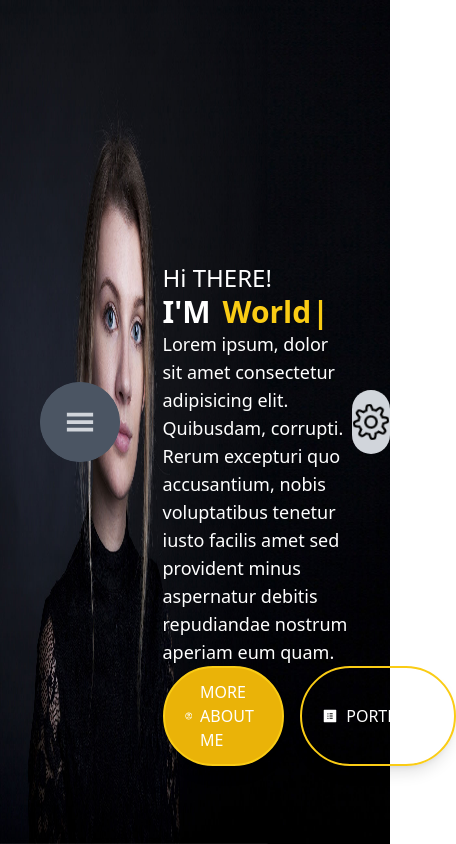
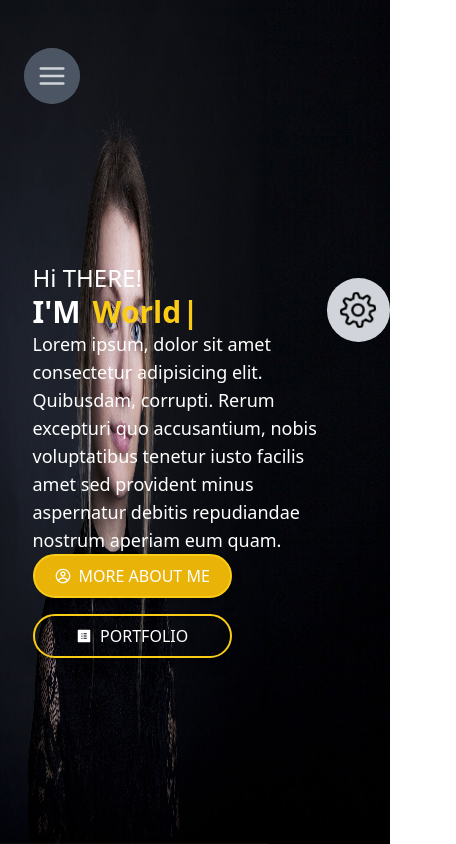
Before and after one commit to Rahul-max55/portfolio-2, a React (Create React App) app: page / in a window 390 px wide. Shown: the whole page, 456 px wide, since content can reach past the window. Built offline with nearby package versions, Linux system fonts and the light colour scheme.

Commit message:
home page responsive and all pages animation done

```diff
--- a/package.json
+++ b/package.json
@@ -6,6 +6,7 @@
     "@testing-library/jest-dom": "^5.17.0",
     "@testing-library/react": "^13.4.0",
     "@testing-library/user-event": "^13.5.0",
+    "framer-motion": "^10.16.0",
     "react": "^18.2.0",
     "react-dom": "^18.2.0",
     "react-icons": "^4.10.1",
--- a/public/index.html
+++ b/public/index.html
@@ -25,6 +25,11 @@
       work correctly both with client-side routing and a non-root public URL.
       Learn how to configure a non-root public URL by running `npm run build`.
     -->
+    <style>
+      .active {
+        color: yellow;
+      }
+    </style>
     <title>React App</title>
   </head>
   <body>
--- a/src/App.jsx
+++ b/src/App.jsx
@@ -1,21 +1,18 @@
-import React, {useState } from "react";
-import { Route , Routes } from "react-router-dom";
-import Home from "./pages/Home";
-import About from "./pages/About";
-import Portfolio from "./pages/Portfolio";
-import Contact from "./pages/Contact";
+import React, { useState } from "react";
+import { BrowserRouter } from "react-router-dom";
+
+import AnimatedRoutes from "./components/AnimatedRoutes";
+import Navbar from "./components/Navbar";
 
 const App = () => {
 
 
   return (
     <>
-      <Routes>
-          <Route path="/" element={<Home />} />
-          <Route path="/about" element={<About />} />
-          <Route path="/portfolio" element={<Portfolio />} />
-          <Route path="/contact" element={<Contact />} />
-      </Routes>
+      <BrowserRouter>
+        <Navbar />
+        <AnimatedRoutes />
+      </BrowserRouter>
     </>
   );
 };
--- /dev/null
+++ b/src/components/AnimatedRoutes.jsx
@@ -0,0 +1,26 @@
+import React from "react";
+import { Route, Routes, useLocation } from "react-router-dom";
+import About from "../pages/About";
+import Home from "../pages/Home";
+import Portfolio from "../pages/Portfolio";
+import Contact from "../pages/Contact";
+import { AnimatePresence } from "framer-motion";
+
+const AnimatedRoutes = () => {
+  const location = useLocation();
+
+  return (
+    <>
+      <AnimatePresence>
+        <Routes location={location} key={location.pathname}>
+          <Route path="/" element={<Home />} />
+          <Route path="/about" element={<About />} />
+          <Route path="/portfolio" element={<Portfolio />} />
+          <Route path="/contact" element={<Contact />} />
+        </Routes>
+      </AnimatePresence>
+    </>
+  );
+};
+
+export default AnimatedRoutes;
--- /dev/null
+++ b/src/components/Navbar.jsx
@@ -0,0 +1,85 @@
+import React, { useEffect, useState } from "react";
+import { NavLink} from "react-router-dom";
+import { FaHome } from "react-icons/fa";
+import { BsFillPersonFill } from "react-icons/bs";
+import { BiSolidBriefcase } from "react-icons/bi";
+import { HiMail } from "react-icons/hi";
+import { ImBlogger} from "react-icons/im";
+import { RxCross2} from "react-icons/rx";
+import { FiMenu } from "react-icons/fi";
+
+const Navbar = () => {
+  const [hideNav, sethideNav] = useState(true);
+
+  const handleClose = (e) => {
+    e.preventDefault();
+    sethideNav(!hideNav);
+  };
+
+
+
+  useEffect(()=>{
+    sethideNav(true);
+  },[])
+
+
+  return (
+    <>
+      <div
+        className={`bg-gray-600 w-14 md:w-20 rounded-full top-12 md:top-24 z-40 left-6 sm:left-10 fixed transition-all duration-500 ease-linear flex justify-evenly items-center  flex-col ${
+          hideNav ? "h-14 md:h-20 overflow-hidden" : "h-96"
+        }`}
+      >
+        <div
+          className={`bg-gray-600 w-14 h-24 md:w-20 md:h-24 rounded-full hover:text-gray-100 cursor-pointer flex justify-evenly text-3xl text-gray-300 items-center flex-col `}
+          onClick={handleClose}
+        >
+         {hideNav ? <FiMenu /> : <RxCross2 />}
+        </div>
+        <div
+          className={`bg-gray-600 w-14 md:w-20 rounded-full flex transition-all duration-500 ease-linear  justify-between text-2xl items-center text-gray-300 flex-col ${
+            hideNav ? "h-0 overflow-hidden" : "h-96 pb-8"
+          }`}
+        >
+          <NavLink
+            to="/"
+            className="relative hover:text-yellow-400  focus:text-yellow-400 cursor-pointer"
+          >
+            <FaHome />
+            <span className="absolute top-0 left-16 text-xl bg-gray-500 px-2 rounded-lg">HOME</span>
+          </NavLink>
+          <NavLink
+            to="/about"
+            className="relative hover:text-yellow-400  focus:text-yellow-400 cursor-pointer"
+          >
+            <BsFillPersonFill />
+            <span className="absolute top-0 left-16 text-xl bg-gray-500  px-2 rounded-lg" >ABOUT</span>
+          </NavLink>
+          <NavLink
+            to="/portfolio"
+            className="relative hover:text-yellow-400  focus:text-yellow-400 cursor-pointer"
+          >
+            <BiSolidBriefcase />
+            <span className="absolute top-0 left-16 text-xl bg-gray-500  px-2 rounded-lg" >PORTFOLIO</span>
+          </NavLink>
+          <NavLink
+            to="/contact"
+            className="relative hover:text-yellow-400  focus:text-yellow-400 cursor-pointer"
+          >
+            <HiMail />
+            <span className="absolute top-0 left-16 text-xl bg-gray-500  px-2 rounded-lg" >CONTACT</span>
+          </NavLink>
+          <NavLink
+            to="/blog"
+            className="relative hover:text-yellow-400  focus:text-yellow-400 cursor-pointer"
+          >
+            <ImBlogger />
+            <span className="absolute top-0 left-16 text-xl bg-gray-500  px-2 rounded-lg" >BLOG</span>
+          </NavLink>
+        </div>
+      </div>
+    </>
+  );
+};
+
+export default Navbar;
--- a/src/index.js
+++ b/src/index.js
@@ -2,13 +2,10 @@ import React from "react";
 import ReactDOM from "react-dom/client";
 import App from "./App";
 import "../src/index.css";
-import { BrowserRouter } from "react-router-dom";
 
 const root = ReactDOM.createRoot(document.getElementById("root"));
 root.render(
   <React.StrictMode>
-    <BrowserRouter>
       <App />
-    </BrowserRouter>
   </React.StrictMode>
 );
--- a/src/pages/Contact.jsx
+++ b/src/pages/Contact.jsx
@@ -3,13 +3,20 @@ import { AiFillProfile } from "react-icons/ai";
 import { BsWhatsapp } from "react-icons/bs";
 import { CgProfile } from "react-icons/cg";
 import { Link } from "react-router-dom";
+import { motion } from "framer-motion";
+
 
 const Contact = () => {
   return (
     <>
-      <div className="bg-[#222] min-h-screen text-white">
+      <motion.div
+      initial={{ x: 300, opacity: 0 }}
+      animate={{ x: 0, opacity: 1 }}
+      exit={{ x: -300, opacity: 0 }}
+
+      className="bg-[#222] min-h-screen text-white">
         <div className=" p-10 text-4xl font-extrabold flex items-center justify-center">
-          <h1>ABOUT </h1>
+          <h1>CONTACT </h1>
           <span className="text-yellow-400 mx-2">ME</span>
         </div>
         <div className="flex pb-10 justify-center items-center text-center ">
@@ -99,7 +106,7 @@ const Contact = () => {
         </div>
 
         {/*end Context details */}
-      </div>
+      </motion.div>
     </>
   );
 };
--- a/src/pages/Home.jsx
+++ b/src/pages/Home.jsx
@@ -4,75 +4,34 @@ import cover from "../Assets/fullscreendark.jpg";
 import { CgProfile } from "react-icons/cg";
 import { AiFillProfile } from "react-icons/ai";
 import { SlSettings } from "react-icons/sl";
-import { FaHome } from "react-icons/fa";
-import { BsFillPersonFill } from "react-icons/bs";
-import { BiSolidBriefcase } from "react-icons/bi";
-import { HiMail } from "react-icons/hi";
-import { ImBlogger } from "react-icons/im";
-import { GiHamburgerMenu } from "react-icons/gi";
 import Typewriter from "typewriter-effect";
+import { motion } from "framer-motion";
 
 const Home = () => {
-  const [hideNav, sethideNav] = useState(true);
 
-  const handleClose = (e) => {
-    e.preventDefault();
-    sethideNav(!hideNav);
-  };
+
 
   return (
     <>
-      <div
+      <motion.div
+      initial={{ x: 300, opacity: 0 }}
+      animate={{ x: 0, opacity: 1 }}
+      exit={{ x: -300, opacity: 0 }}
+
         className="backImage flex justify-between items-center max-w-screen h-screen"
         style={{
           backgroundImage: `url(${cover})`,
           backgroundSize: "100% 100%",
         }}
       >
-        <div className="ml-10">
-          <div
-            className={`bg-gray-600 w-20 rounded-full transition-all duration-500 ease-linear flex justify-evenly items-center  flex-col ${
-              hideNav ? "h-20 overflow-hidden" : "h-96"
-            }`}
-          >
-            <div
-              className={`bg-gray-600 w-20 h-24 rounded-full hover:text-gray-100 cursor-pointer flex justify-evenly text-3xl text-gray-300 items-center flex-col `}
-              onClick={handleClose}
-            >
-              <GiHamburgerMenu />
-            </div>
-            <div
-              className={`bg-gray-600 w-20 rounded-full flex transition-all duration-500 ease-linear  justify-between text-2xl items-center text-gray-300 flex-col ${
-                hideNav ? "h-0 overflow-hidden" : "h-96 pb-8"
-              }`}
-            >
-              <Link to="/" className="relative hover:text-yellow-400  focus:text-yellow-400 cursor-pointer">
-                <FaHome />
-                <span className="absolute top-0 left-16 text-xl">HOME</span>
-              </Link>
-              <Link to="/about" className="relative hover:text-yellow-400  focus:text-yellow-400 cursor-pointer">
-                <BsFillPersonFill />
-                <span className="absolute top-0 left-16 text-xl">ABOUT</span>
-              </Link>
-              <Link to="/portfolio" className="relative hover:text-yellow-400  focus:text-yellow-400 cursor-pointer">
-                <BiSolidBriefcase />
-                <span className="absolute top-0 left-16 text-xl">
-                  PORTFOLIO
-                </span>
-              </Link>
-              <Link to="/contact" className="relative hover:text-yellow-400  focus:text-yellow-400 cursor-pointer">
-                <HiMail />
-                <span className="absolute top-0 left-16 text-xl">CONTACT</span>
-              </Link>
-              <Link to="/blog" className="relative hover:text-yellow-400  focus:text-yellow-400 cursor-pointer">
-                <ImBlogger />
-                <span className="absolute top-0 left-16 text-xl">BLOG</span>
-              </Link>
-            </div>
-          </div>
+
+        {/* algnment div */}
+        <div>
           {/* <div className="bg-purple-500 w-20 h-72">lorem</div> */}
         </div>
-        <div className=" w-7/12 lg:w-6/12 h-80 flex justify-between items-center">
+
+
+        <div className="w-11/12 md:w-7/12 lg:w-6/12 h-80 space-y-4 flex justify-between items-start sm:items-center">
           <div className=" w-10/12 h-full flex justify-between items-start flex-col">
             <p className="text-white text-2xl">Hi THERE!</p>
             <h1 className="text-white text-3xl lg:text-5xl flex font-extrabold">
@@ -93,11 +52,11 @@ const Home = () => {
               voluptatibus tenetur iusto facilis amet sed provident minus
               aspernatur debitis repudiandae nostrum aperiam eum quam.
             </p>
-            <div className="flex space-x-4">
-              <Link to="/about" className="flex px-5 py-3 items-center justify-center bg-yellow-500 transition-colors text-base xl:text-xl font-medium text-white space-x-2 rounded-full shadow-lg border-2 border-yellow-400 hover:bg-transparent">
+            <div className="flex flex-col md:flex-row md:space-x-4 space-y-4 md:space-y-0">
+              <Link to="/about" className="flex px-5 py-2 md:py-3 items-center justify-center bg-yellow-500 transition-colors text-base xl:text-xl font-medium text-white space-x-2 rounded-full shadow-lg border-2 border-yellow-400 hover:bg-transparent">
                 <CgProfile /> <span>MORE ABOUT ME </span>
               </Link>
-              <Link to="/portfolio" className="flex px-5 py-3 items-center justify-center border-2 border-yellow-400 text-base xl:text-xl font-medium text-white space-x-2 rounded-full shadow-lg hover:bg-yellow-500">
+              <Link to="/portfolio" className="flex py-2 md:py-3 px-4 items-center justify-center border-2 border-yellow-400 text-base xl:text-xl font-medium text-white space-x-2 rounded-full shadow-lg hover:bg-yellow-500">
                 <AiFillProfile />
                 <span>PORTFOLIO</span>
               </Link>
@@ -107,7 +66,7 @@ const Home = () => {
             <SlSettings className="animate-spin" />
           </div>
         </div>
-      </div>
+      </motion.div>
     </>
   );
 };
```
Also changed, not shown: src/pages/About.jsx (+8 -2 lines), src/pages/Portfolio.jsx (+9 -2 lines), 1 other file (tests, documents, lock files or other folders).
